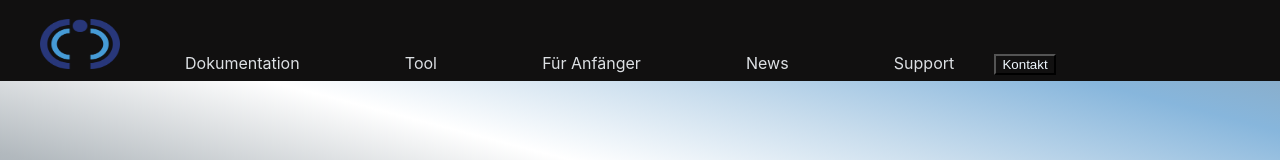
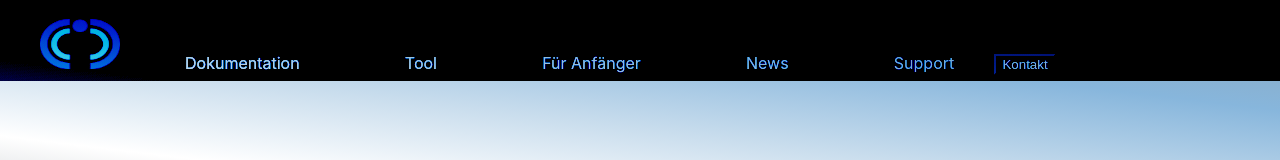
Before and after one commit to LoewenHund/vos_stuttgart, a Vue app: page / in a window 1280 px wide. Shown: the top 160 px of the page. Built offline with nearby package versions, Linux system fonts and the light colour scheme.

Commit message:
KORREKTUR
KLEINE SCHEIßE DAS SICH UMBRINGEN KANN

```diff
--- a/src/assets/base.css
+++ b/src/assets/base.css
@@ -1,6 +1,6 @@
 /* color palette from <https://github.com/vuejs/theme> */
 :root {
-  --vt-c-white: linear-gradient(14.64deg, #224663 16.96%, #224663 16.97%, #B2B9BE 57.11%, #FFFFFF 69.56%, #C9DDED 78.39%, #87B6DC 88.43%, #8BA7BD 97.26%);
+  --vt-c-white: linear-gradient(6.90deg, #224663 16.96%, #224663 16.97%, #B2B9BE 57.11%, #FFFFFF 69.56%, #C9DDED 78.39%, #87B6DC 88.43%, #8BA7BD 97.26%);
   --vt-c-white-soft: #dddada;
   --vt-c-white-mute: #f2f2f2;
 
--- a/src/components/Navbar.vue
+++ b/src/components/Navbar.vue
@@ -33,7 +33,7 @@ ul {
   width: 100%;
   background-color: rgb(17, 16, 16);
   text-align: left;
-
+mix-blend-mode:color-burn;
 
 }
 
@@ -53,11 +53,5 @@ li {
 }
 
 
-@media screen (min-width: 1024px) {
 
- .imgindex {
-
-
- }
-}
 </style>
```
